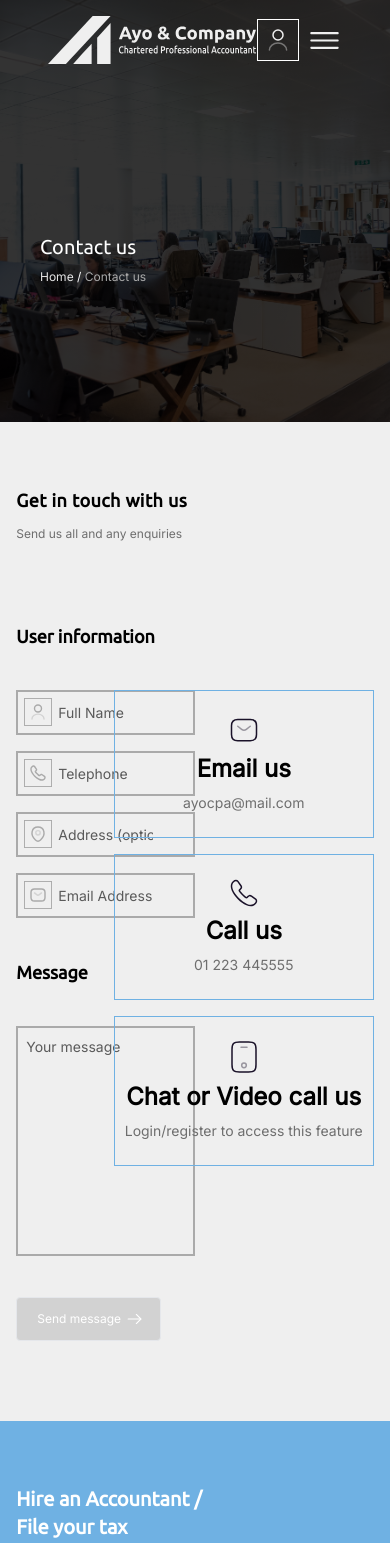
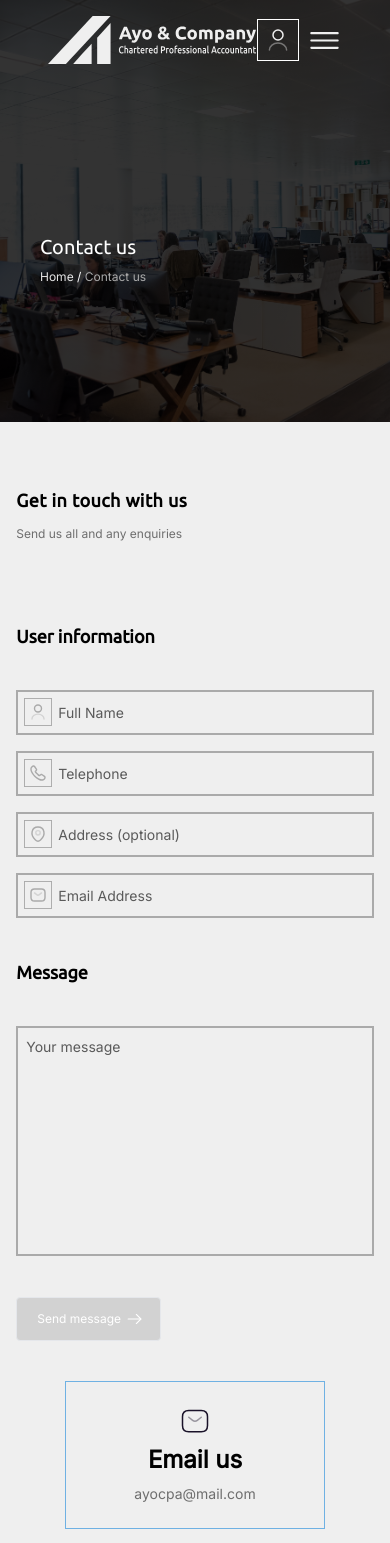
Before and after one commit to AyoCpa/Ayo-cpa-new, a Next.js app: page /contact in a window 390 px wide. Shown: the top 1543 px of the page. Built offline with nearby package versions, Linux system fonts and the light colour scheme.

Commit message:
new - fixes

```diff
--- a/pages/contact.tsx
+++ b/pages/contact.tsx
@@ -71,7 +71,7 @@ function Contact() {
                     <SectionHeader text="User information" />
                   </section>
                 </Col>
-                <Col xs={12}>
+                <Col lg={12} xs={24}>
                   <form action="">
                     <div className="mb-4">
                       <GInput
@@ -130,8 +130,8 @@ function Contact() {
                     </div>
                   </form>
                 </Col>
-                <Col xs={12}>
-                  <div className="flex flex-col items-end">
+                <Col xs={24} lg={12} >
+                  <div className="flex flex-col items-center lg:items-end">
                     {communicationData.map((item, index, root) => {
                       return (
                         <div
--- a/pages/privacy.tsx
+++ b/pages/privacy.tsx
@@ -2,6 +2,7 @@ import Navbar from "@/components/Nav/Navbar";
 import FixedArrowUp from "@/components/Nuggets/FixedArrowUp";
 import { SideBannerContent } from "@/components/Nuggets/SideBannerContent";
 import React from "react";
+import styles from '../styles/Home.module.css'
 
 function Privacy() {
   return (
```
